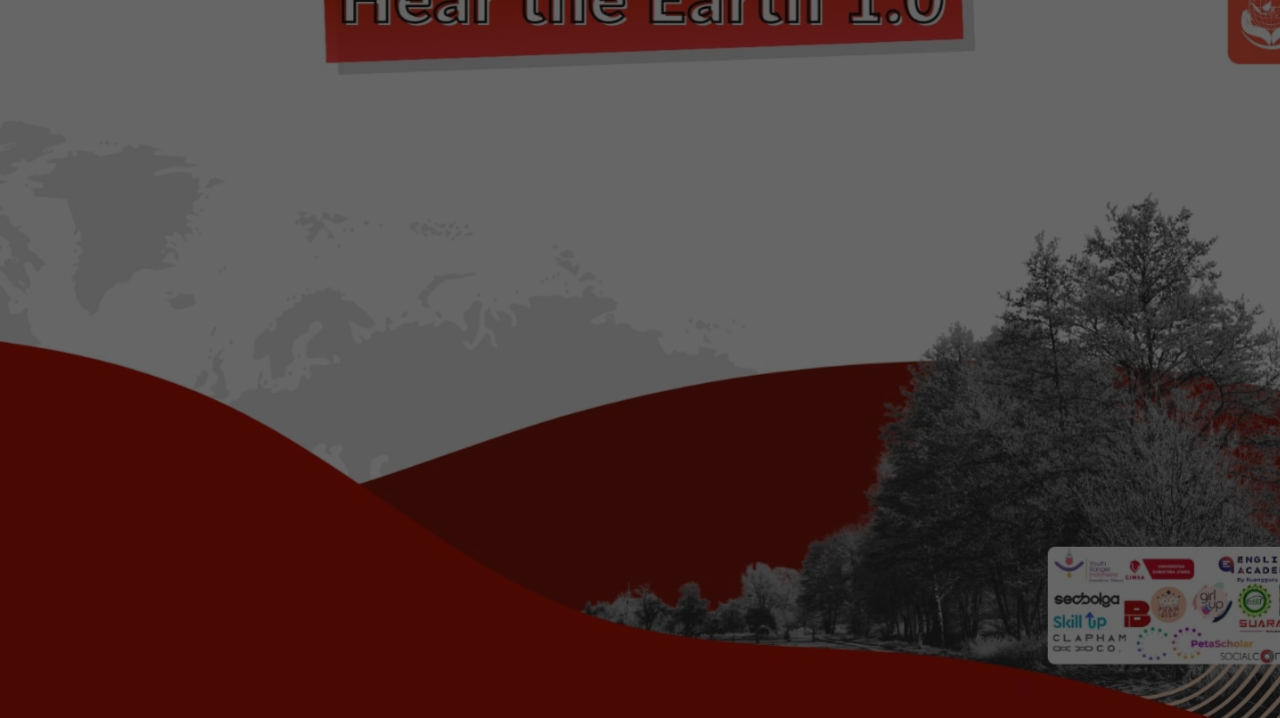
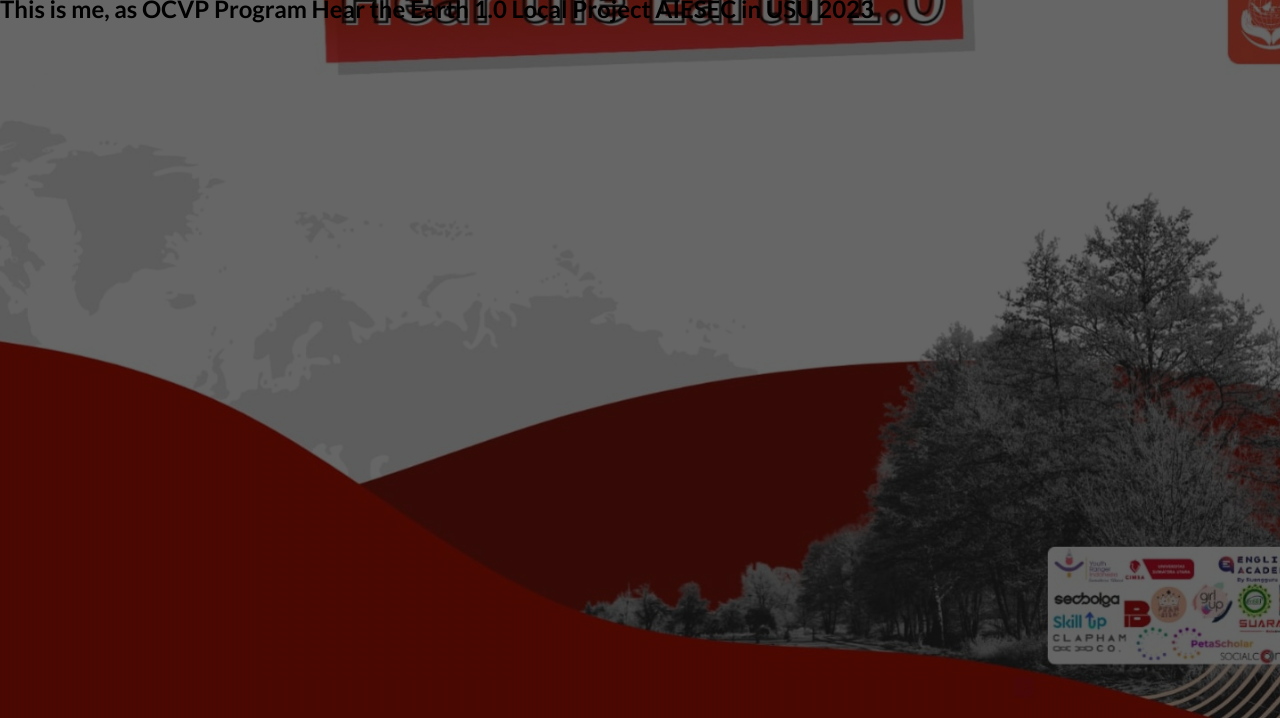
Before and after one commit to keisyatan12/keisyatan12, a plain HTML site: page index.html in a window 1280 px wide. Shown: the part 82-800 px from the top of the page. Drawn offline with nearby package versions, Linux system fonts and the light colour scheme.

Commit message:
Update index.html

```diff
--- a/index.html
+++ b/index.html
@@ -22,8 +22,14 @@
             </div>
         </div>
     </section>
+    <!-- end navigation -->
+    <!-- tulisan di header -->
+    <section class="greetings">
+        <h1>This is me, as OCVP Program Hear the Earth 1.0 Local Project AIESEC in USU 2023</h1>
+    </section>
+    <!-- tulisan di header -->
     </header>
-    <!-- end navigation -->
+
     <script src="./dist/js/script.js"></script>
 </body>
 </html>
```
